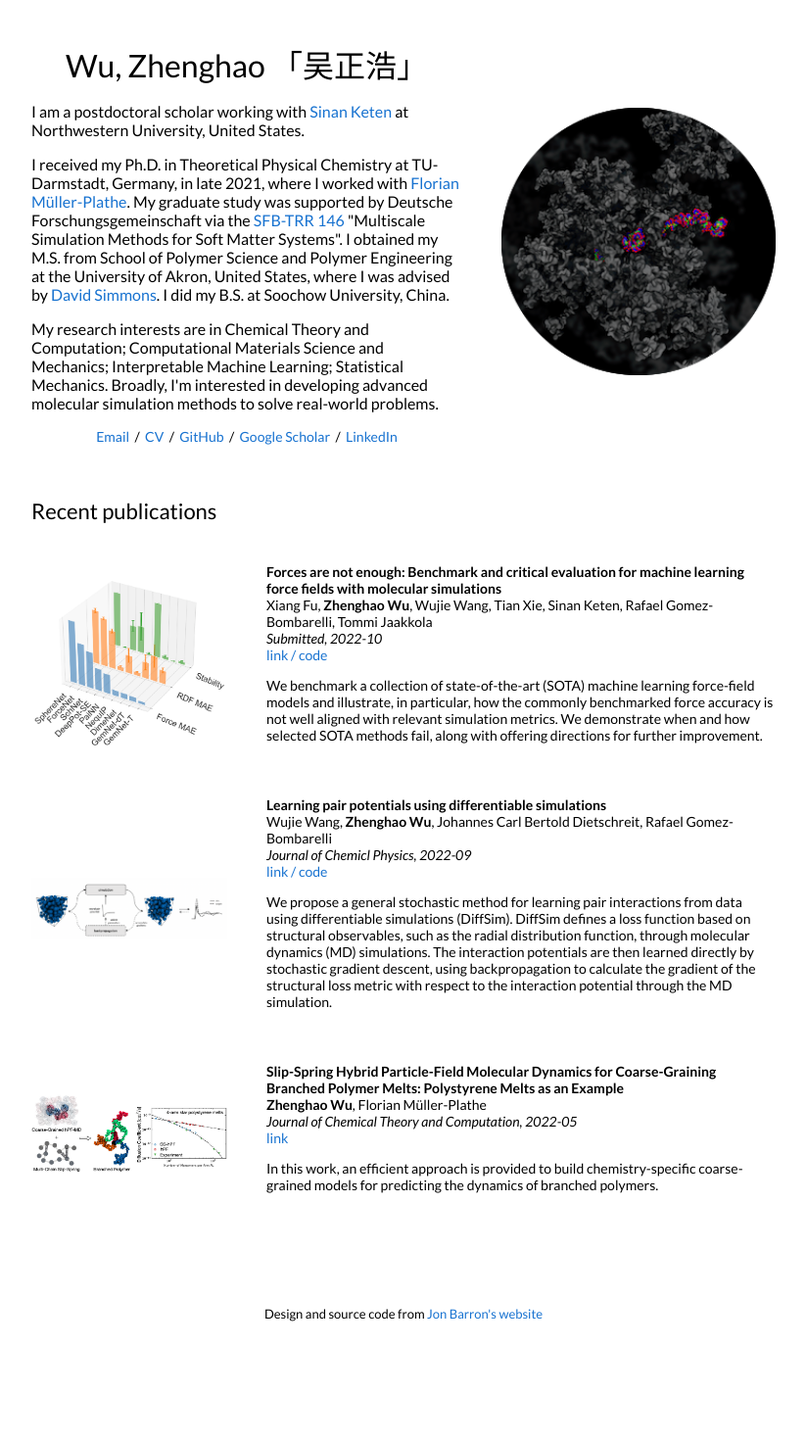
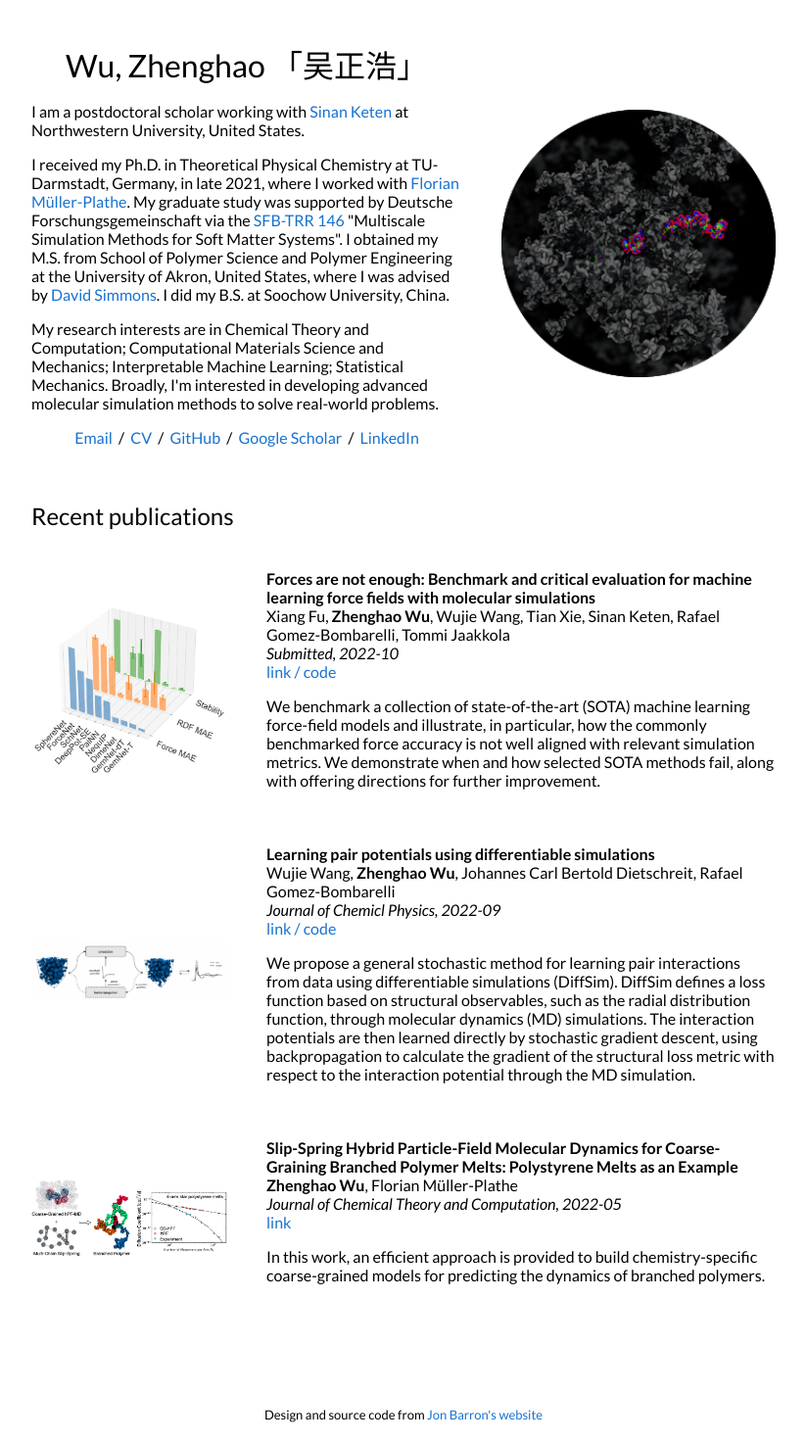
Before and after one commit to Chenghao-Wu/Chenghao-Wu.github.io, a Jekyll site: the page built from _posts/2022-10-13-TMLR2023.markdown, in a window 1280 px wide. Shown: the whole page at 98% size, without its empty margins (228-1051 px from the left). Built offline with Jekyll 4.4.1, drawn with Linux system fonts in a browser that asks for light colours; before the commit the page ends 1370 px from its top, so only the background shows below that.

Commit message:
update self

```diff
--- a/_layouts/default.html
+++ b/_layouts/default.html
@@ -27,12 +27,12 @@
               <h1>
                 Wu, Zhenghao 「吴正浩」
               </h1>
-              <p style="font-size:16px">I am a postdoctoral scholar working with <a style="font-size:16px" href="https://www.keten-group.northwestern.edu/">Sinan Keten</a> at Northwestern University, United States.
+              <p >I am a postdoctoral scholar working with <a  href="https://www.keten-group.northwestern.edu/">Sinan Keten</a> at Northwestern University, United States.
               </p>
-              <p style="font-size:16px">
-                I received my Ph.D. in Theoretical Physical Chemistry at TU-Darmstadt, Germany, in late 2021, where I worked with <a style="font-size:16px" href="https://en.wikipedia.org/wiki/Florian_M%C3%BCller-Plathe">Florian Müller-Plathe</a>. My graduate study was supported by Deutsche Forschungsgemeinschaft via the <a style="font-size:16px" href="https://trr146.uni-mainz.de/">SFB-TRR 146</a> "Multiscale Simulation Methods for Soft Matter Systems". I obtained my M.S. from School of Polymer Science and Polymer Engineering at the University of Akron, United States, where I was advised by <a style="font-size:16px" href="https://www.usf.edu/engineering/chbme/people/dssimmons.aspx">David Simmons</a>. I did my B.S. at Soochow University, China.
+              <p >
+                I received my Ph.D. in Theoretical Physical Chemistry at TU-Darmstadt, Germany, in late 2021, where I worked with <a  href="https://en.wikipedia.org/wiki/Florian_M%C3%BCller-Plathe">Florian Müller-Plathe</a>. My graduate study was supported by Deutsche Forschungsgemeinschaft via the <a  href="https://trr146.uni-mainz.de/">SFB-TRR 146</a> "Multiscale Simulation Methods for Soft Matter Systems". I obtained my M.S. from School of Polymer Science and Polymer Engineering at the University of Akron, United States, where I was advised by <a  href="https://www.usf.edu/engineering/chbme/people/dssimmons.aspx">David Simmons</a>. I did my B.S. at Soochow University, China.
               </p>
-              <p style="font-size:16px">
+              <p >
                 My research interests are in Chemical Theory and Computation; Computational Materials Science and Mechanics; Interpretable Machine Learning; Statistical Mechanics. Broadly, I'm interested in developing advanced molecular simulation methods to solve real-world problems.
               </p>
               <p style="text-align:center">
--- a/style.scss
+++ b/style.scss
@@ -30,19 +30,19 @@ tr,
 p,
 a {
   font-family: 'Lato', Verdana, Helvetica, sans-serif;
-  font-size: 14px;
+  font-size: 16px;
   font-display: auto;
 }
 
 strong {
   font-family: 'Lato', Verdana, Helvetica, sans-serif;
-  font-size: 14px;
+  font-size: 16px;
   font-display: auto;
 }
 
 h2 {
   font-family: 'Lato', Verdana, Helvetica, sans-serif;
-  font-size: 22px;
+  font-size: 24px;
   font-display: auto;
   font-weight: normal;
   padding: 0px;
@@ -52,7 +52,7 @@ h2 {
 
 h3 {
   font-family: 'Lato', Verdana, Helvetica, sans-serif;
-  font-size: 14px;
+  font-size: 16px;
   font-weight: 700;
   font-display: auto;
   padding: 0px;
```
